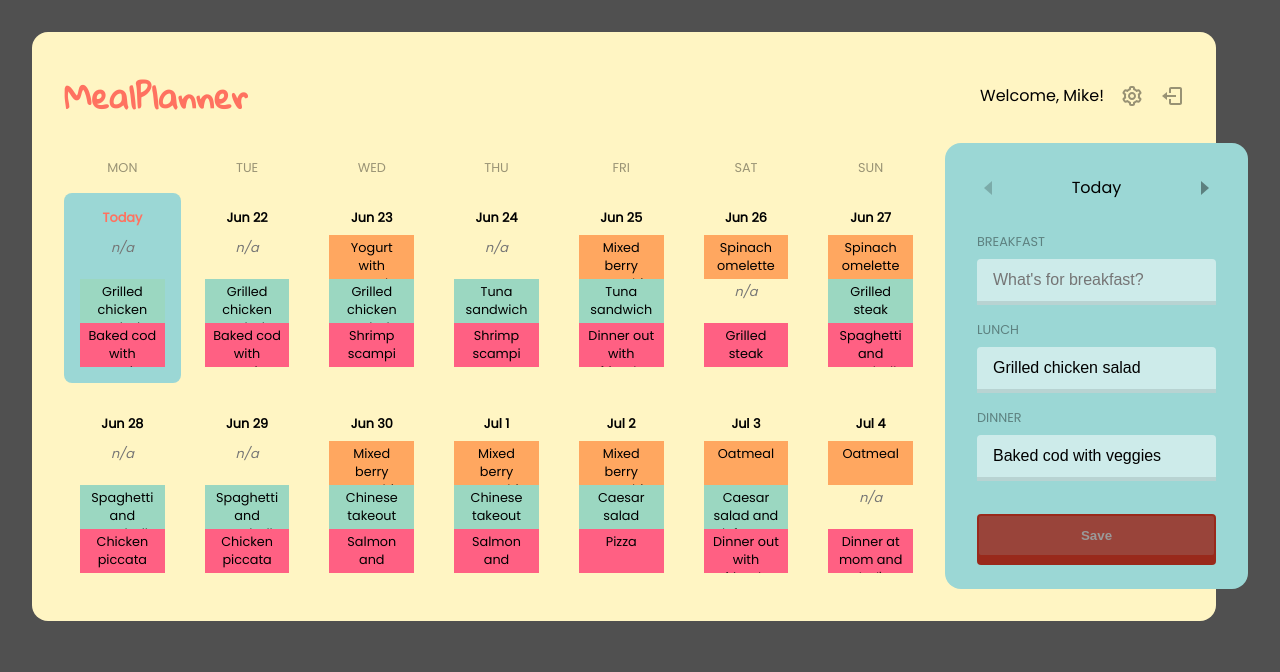
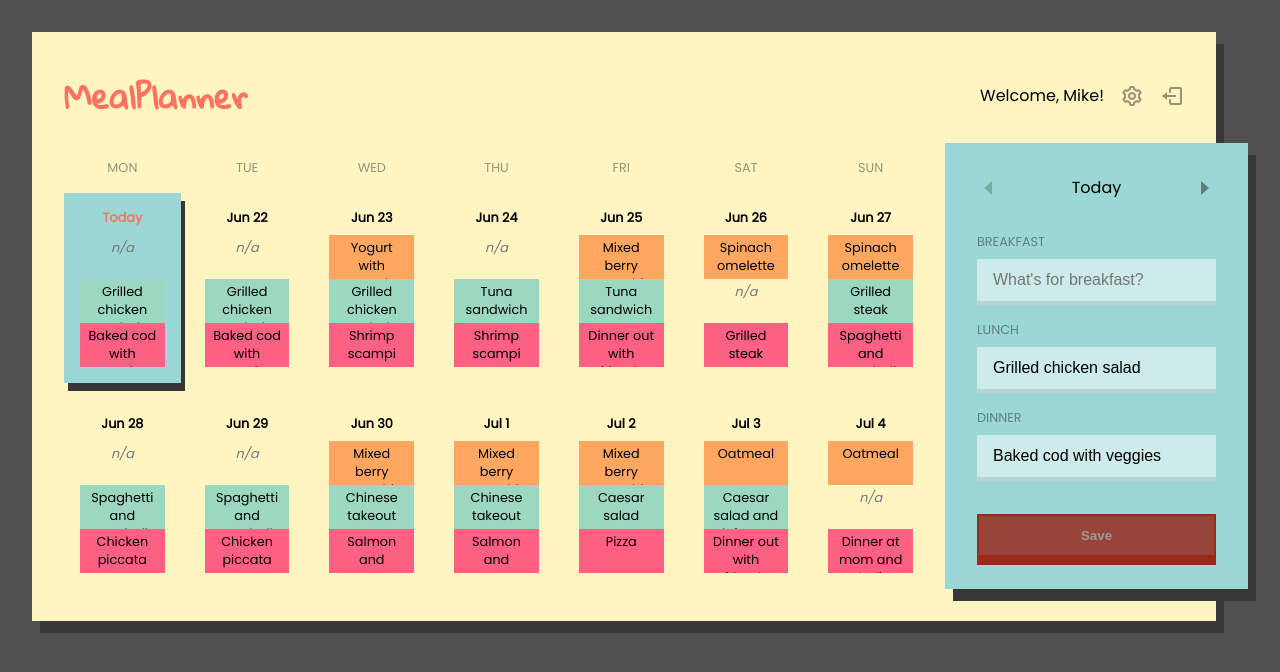
Before and after one commit to msandula12/meal-planner-client, a React (Create React App) app: page / in a window 1280 px wide. Shown: the top 672 px of the page. Built offline with nearby package versions, Linux system fonts and the light colour scheme.

Commit message:
styling: use hard edges

```diff
--- a/src/components/Schedule/ScheduleDay.scss
+++ b/src/components/Schedule/ScheduleDay.scss
@@ -1,7 +1,6 @@
 @import 'styles/variables';
 
 .schedule-day {
-  border-radius: 0.5rem;
   display: flex;
   flex-direction: column;
   min-width: 0;
@@ -14,6 +13,7 @@
 
   &.selected {
     background-color: $primaryColor;
+    box-shadow: 0.25rem 0.5rem 0 darken($bgColor, 10%);
   }
 }
 
--- a/src/index.scss
+++ b/src/index.scss
@@ -16,7 +16,6 @@ body {
 
 /* General */
 .btn {
-  border-radius: 0.25rem;
   border: 2px solid darken($accentColor, 10%);
   box-shadow: 0 0.5rem 0 darken($accentColor, 10%);
   font-weight: bold;
@@ -39,7 +38,7 @@ body {
 }
 
 .container {
-  border-radius: 1rem;
+  box-shadow: 0.5rem 0.75rem 0 darken($bgColor, 10%);
   padding: 2rem;
 }
 
@@ -73,8 +72,6 @@ body {
   background-color: rgba(255, 255, 255, 0.5);
   border: none;
   border-bottom: 0.25rem solid rgba(0, 0, 0, 0.1);
-  border-top-left-radius: 0.25rem;
-  border-top-right-radius: 0.25rem;
   font-size: 1rem;
   padding: 0.75rem 1rem;
   transition: background-color 0.4s ease-in, border-color 0.4s ease-in;
```
